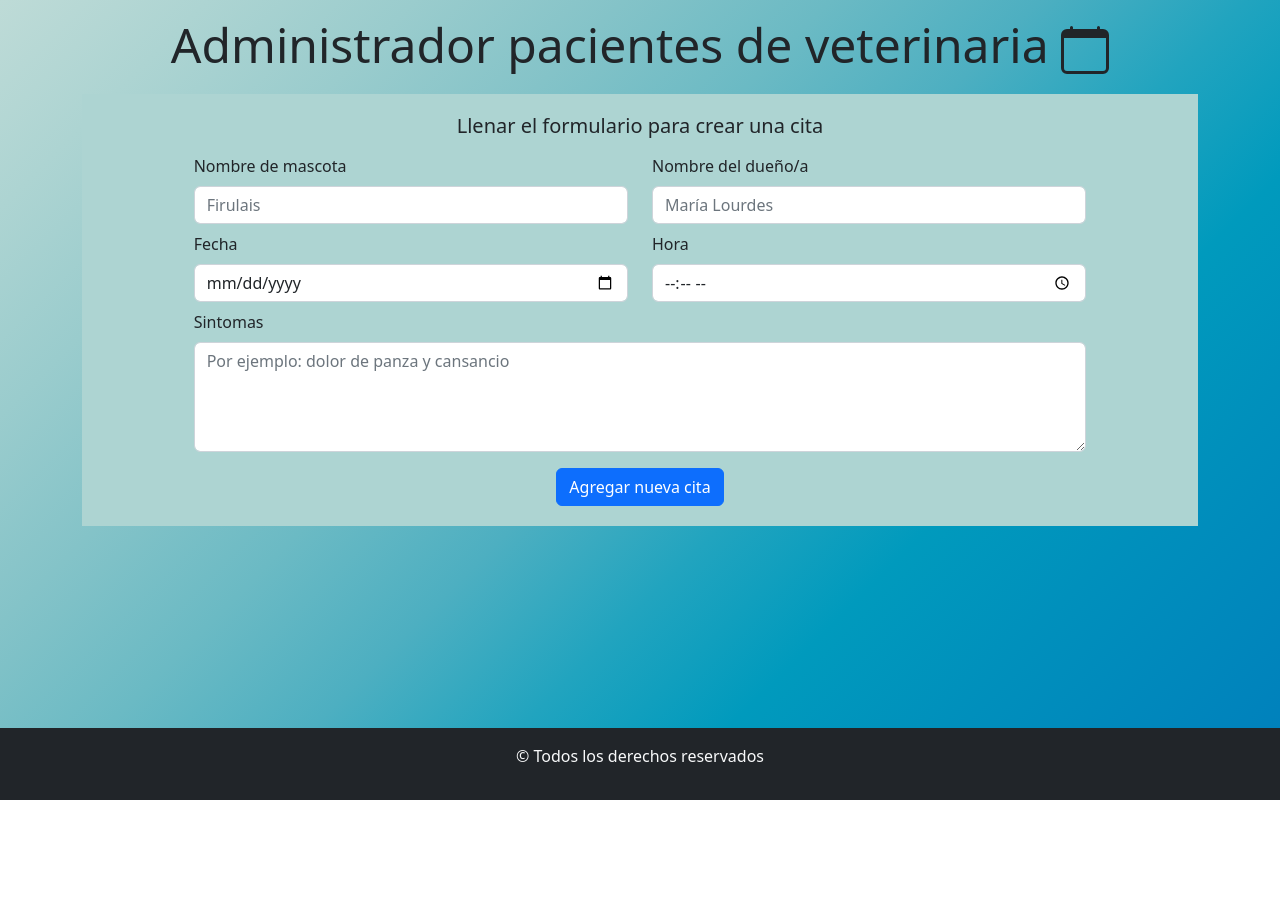
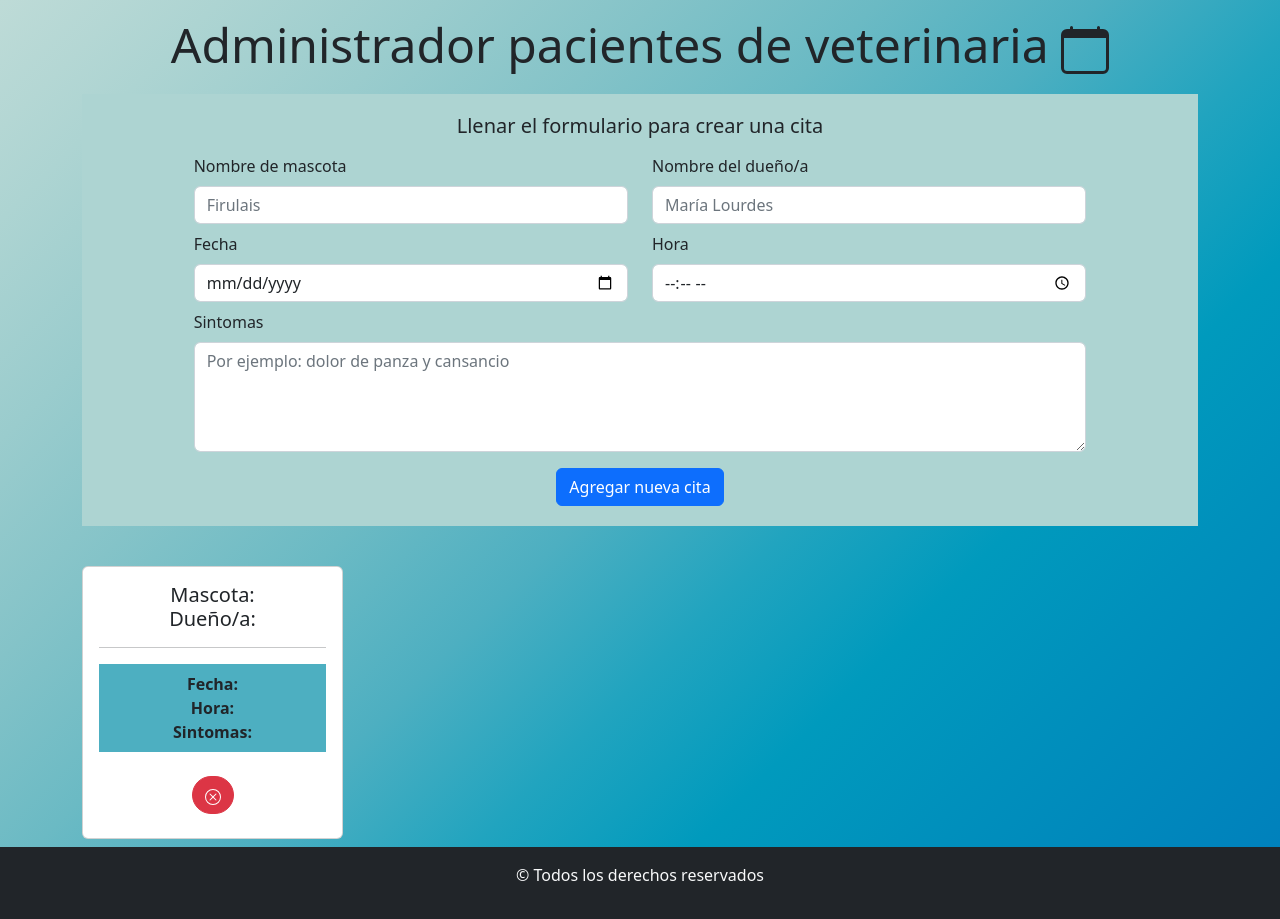
Before and after one commit to lourdesgarciafyl/tp-react-ejercicio-9, a React app: page / in a window 1280 px wide. Before the commit the page ends 800 px from the top, so only its background shows below. Built offline with nearby package versions, Linux system fonts and the light colour scheme; the HTML template or start-up script is replaced by a standard one.

Commit message:
se agrega el maquetado de las cards de una cita

```diff
--- a/src/App.css
+++ b/src/App.css
@@ -16,3 +16,6 @@
 #btnEnviar{
   width: 50px;
 }
+#fondoCard{
+  background-color: #4dafc1;
+}
--- a/src/components/BloqueCitas.jsx
+++ b/src/components/BloqueCitas.jsx
@@ -1,10 +1,11 @@
 import {Row} from "react-bootstrap"
+import CardCita from "./CardCita";
 
 const BloqueCitas = () => {
 
     return(
         <Row xs={2} md={4} className="g-4 mt-3">
-
+            <CardCita></CardCita>
         </Row>
     )
 }
--- a/src/components/CardCita.jsx
+++ b/src/components/CardCita.jsx
@@ -0,0 +1,25 @@
+import {Card, Col} from "react-bootstrap"
+import { XCircle } from "react-bootstrap-icons";
+
+const CardCita = () => {
+    return (
+        <Col>
+          <Card className="mb-2">
+            <Card.Body className="text-center">
+              <Card.Title>Mascota: <br/> Dueño/a: </Card.Title>
+              <hr />
+              <Card.Text className="py-2" id="fondoCard">
+                <b>Fecha: </b>
+                <br />
+                <b>Hora: </b>
+                <br />
+                <b>Sintomas: </b>
+              </Card.Text>
+              <button className="btn btn-danger rounded-5 my-2"><XCircle className="text-white"/></button>
+            </Card.Body>
+          </Card>
+        </Col>
+    )
+}
+
+export default CardCita;
```
